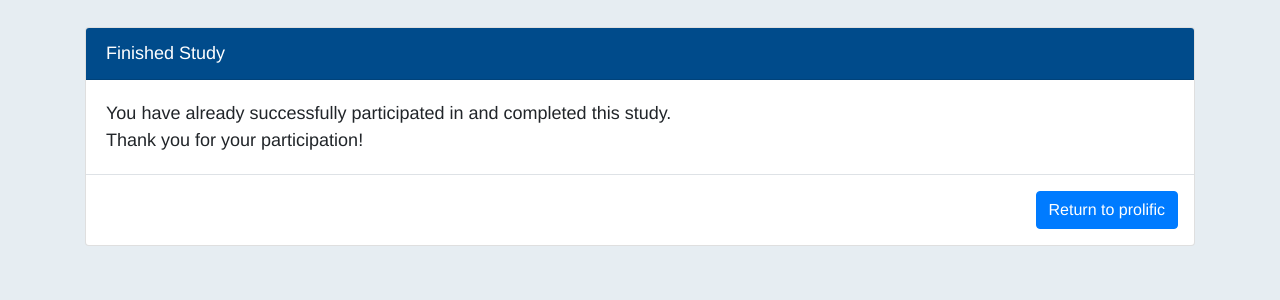
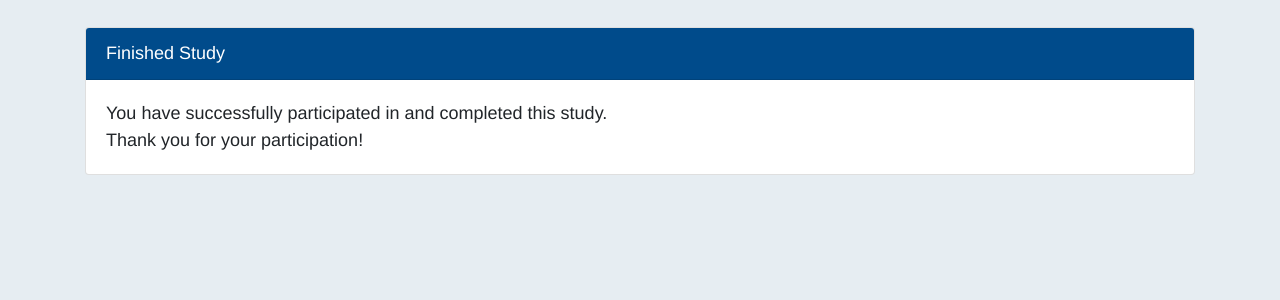
Before and after one commit to s8juschu/MAWebapp, a Django app: template SinglePage/templates/finish.html in a window 1280 px wide. Shown: the part 59-359 px from the top of the page. Run offline with Django 3.2, Linux system fonts and the light colour scheme; the template is opened without the code that fills it, so the values that code supplies are empty; some libraries are stand-ins or nearby versions.

Commit message:
Adapt statemnets of end card, remove prolific links and fix extra tasks display

```diff
--- a/SinglePage/static/js/script.js
+++ b/SinglePage/static/js/script.js
@@ -230,8 +230,9 @@ function setData(v) {
     let xhr = new XMLHttpRequest();
     xhr.onreadystatechange = function () { // listen for state changes
         if (v === "finish" && (this.readyState == 4 && this.status == 200)) {
-            setTimeout(function(){ window.location.href = 'https://app.prolific.co/submissions/complete?cc=4FED7A67'; }, 8000);
-            window.location.href = 'https://app.prolific.co/submissions/complete?cc=4FED7A67';
+            // setTimeout(function(){ window.location.href = 'https://app.prolific.co/submissions/complete?cc=4FED7A67'; }, 8000);
+            // window.location.href = 'https://app.prolific.co/submissions/complete?cc=4FED7A67';
+            location.reload();
             // setData('finish');
         }
     };
--- a/SinglePage/templates/finish.html
+++ b/SinglePage/templates/finish.html
@@ -7,13 +7,13 @@
                 Finished Study
             </div>
             <div class="card-body">
-                <p class="card-text">You have already successfully participated in and completed this study.
+                <p class="card-text">You have successfully participated in and completed this study.
                     <br> Thank you for your participation!
                 </p>
             </div>
-            <div class="modal-footer" id="finish">
-                <a href="https://app.prolific.co/submissions/complete?cc=4FED7A67" class="btn btn-primary">Return to prolific</a>
-            </div>
+{#            <div class="modal-footer" id="finish">#}
+{#                <a href="https://app.prolific.co/submissions/complete?cc=4FED7A67" class="btn btn-primary">Return to prolific</a>#}
+{#            </div>#}
         </div>
 </div>
 {% endblock %}
--- a/SinglePage/templates/scripts.html
+++ b/SinglePage/templates/scripts.html
@@ -249,10 +249,15 @@ function saveExtraTask(){
     {#Continue if all answered#}
     if (missing_answr === "false"){
         document.getElementById('errorExtra'+taskID).innerHTML = "";
-        displayNextTask();
 
         {#Save answers in DB#}
         let xhr = new XMLHttpRequest();
+        xhr.onreadystatechange = function () {
+            if (xhr.readyState == 4 && xhr.status == 200){
+                console.log("test");
+                    displayNextTask();
+            }
+        }
         xhr.open("POST", '/website/saveExtraTask', true);
         xhr.setRequestHeader("X-CSRFToken", csrfToken);
         xhr.setRequestHeader('Content-Type', 'application/json');
--- a/SinglePage/website/views.py
+++ b/SinglePage/website/views.py
@@ -123,7 +123,7 @@ def dict_key(d, k):
 # 1: pos framing
 # 2: neg framing
 def get_condition():
-    rnd = random.randint(0, 2)
+    rnd = random.choice([0, 2])
     return rnd
 
 
```
Also changed, not shown: SinglePage/templates/cards/end.html (+12 -12 lines).
